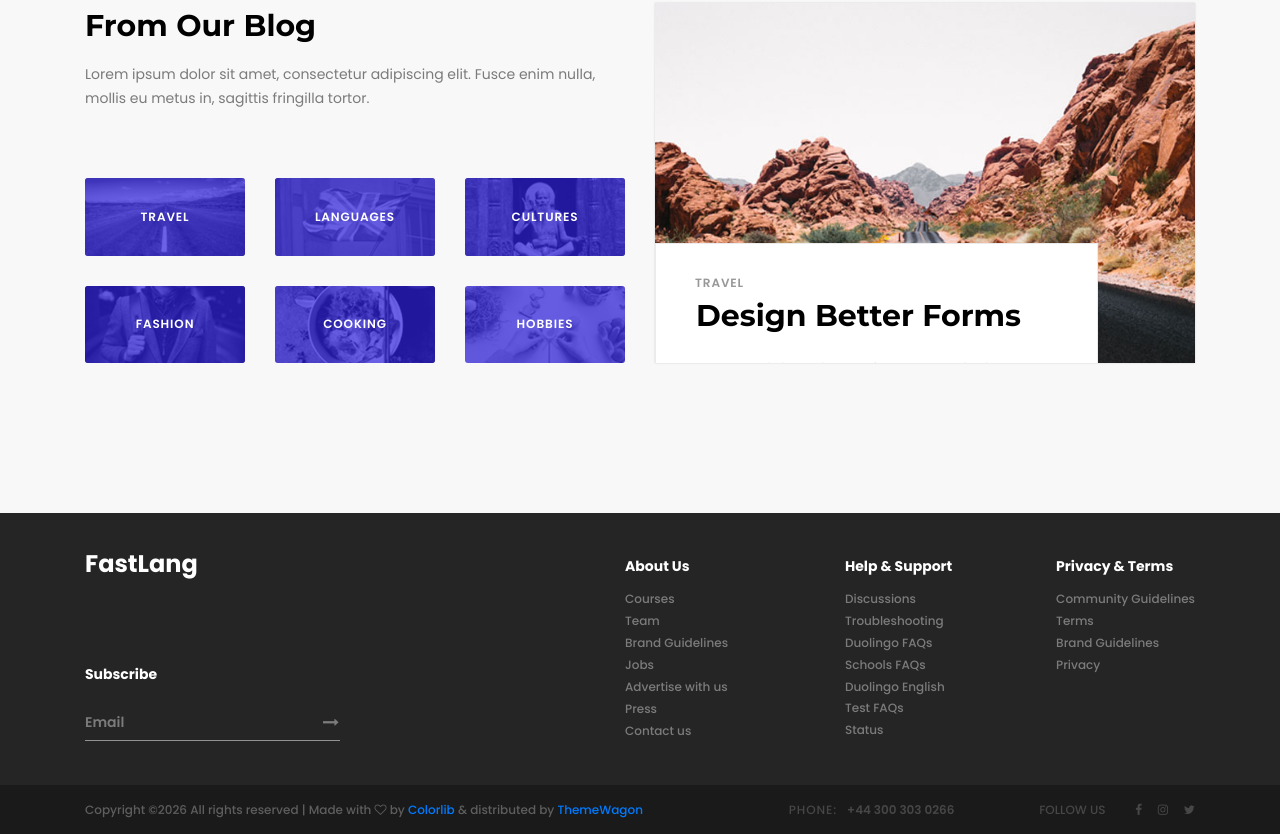
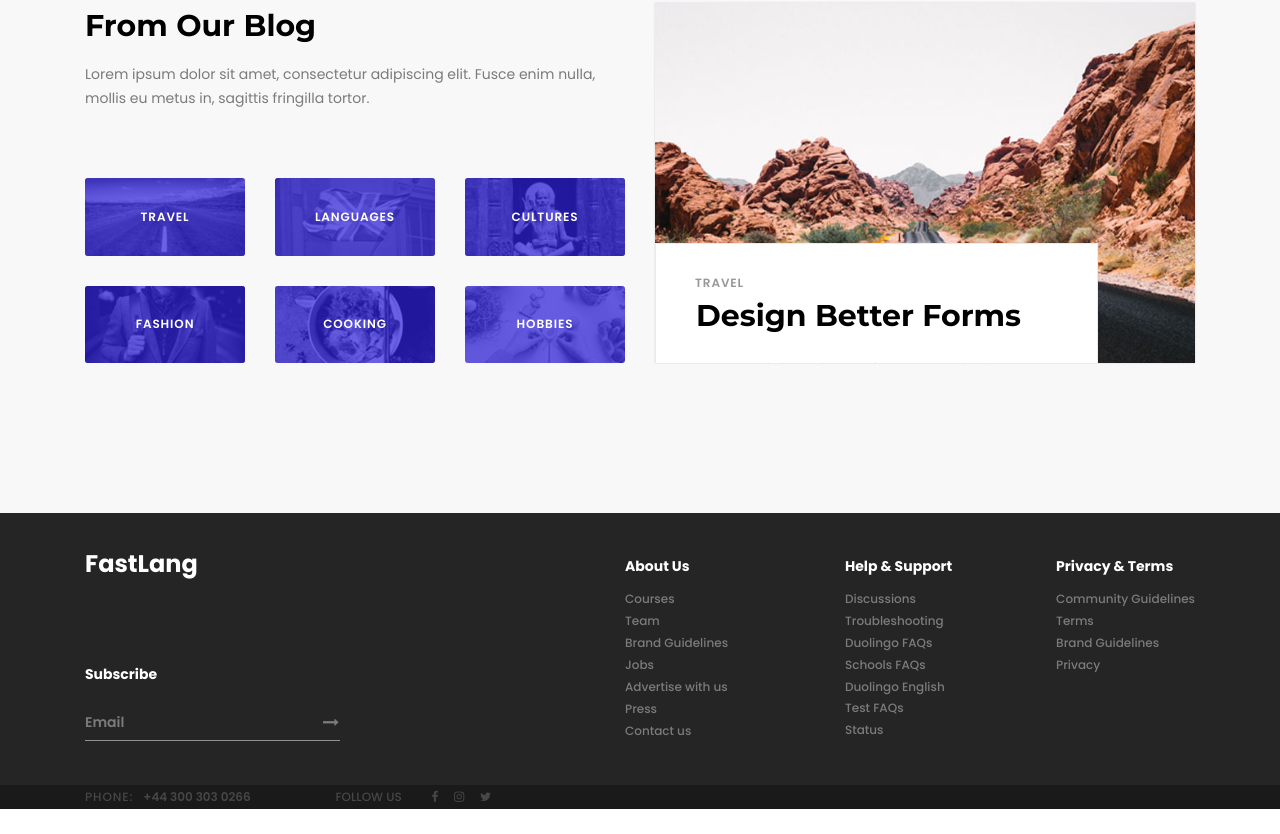
Before and after one commit to Narn1a/FastLang, a plain HTML site: page index.html in a window 1280 px wide. Shown: the part 3353-4187 px from the top of the page. After the commit the page ends 4162 px from the top, so only its background shows below. Drawn offline with nearby package versions, Linux system fonts and the light colour scheme.

Commit message:
Minor Update to the main page

```diff
--- a/index.html
+++ b/index.html
@@ -710,11 +710,6 @@
 			<div class="container">
 				<div class="row">
 					<div class="col">
-						<div class="copyright_content d-flex flex-md-row flex-column align-items-md-center align-items-start justify-content-start">
-							<div class="cr"><!-- Link back to Colorlib can't be removed. Template is licensed under CC BY 3.0. -->
-Copyright &copy;<script>document.write(new Date().getFullYear());</script> All rights reserved | Made with <i class="fa fa-heart-o" aria-hidden="true"></i> by <a href="https://colorlib.com" target="_blank">Colorlib</a> &amp; distributed by <a href="https://themewagon.com" target="_blank">ThemeWagon</a>
-<!-- Link back to Colorlib can't be removed. Template is licensed under CC BY 3.0. --></div>
-							<div class="cr_right ml-md-auto">
 								<div class="footer_phone"><span class="cr_title">phone:</span>+44 300 303 0266</div>
 								<div class="footer_social">
 									<span class="cr_social_title">follow us</span>
```
